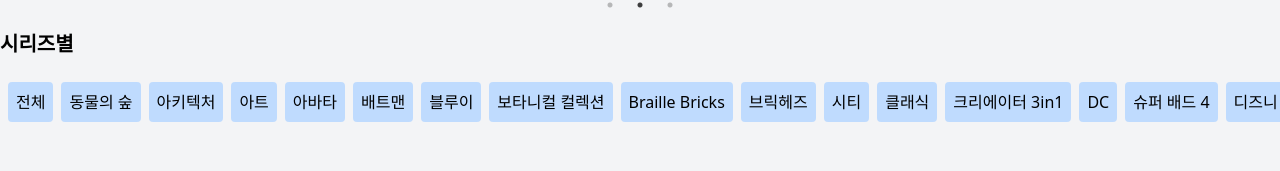
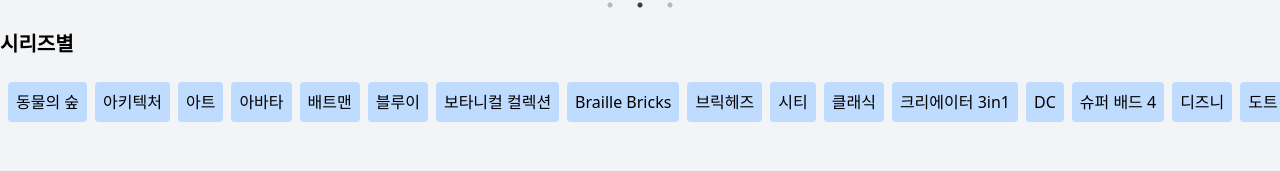
Before and after one commit to mysmartdeal/mysmartdeal, a Next.js app: page / in a window 1280 px wide. Shown: the part 462-633 px from the top of the page. Built offline with nearby package versions, Linux system fonts and the light colour scheme.

Commit message:
Remove LEGO naming for copyright safety

```diff
--- a/pages/index.js
+++ b/pages/index.js
@@ -41,7 +41,7 @@ export default function Home() {
   <h2 className="text-xl font-bold mb-4">시리즈별</h2>
   <div className="flex overflow-x-auto gap-2 p-2">
     {[
-      "전체", "동물의 숲", "아키텍처", "아트", "아바타", "배트맨",
+      "동물의 숲", "아키텍처", "아트", "아바타", "배트맨",
       "블루이", "보타니컬 컬렉션", "Braille Bricks", "브릭헤즈", "시티",
       "클래식", "크리에이터 3in1", "DC", "슈퍼 배드 4", "디즈니", "도트",
       "드림즈", "듀플로", "듀플로 페파 피그", "에듀케이션", "프렌즈",
```
